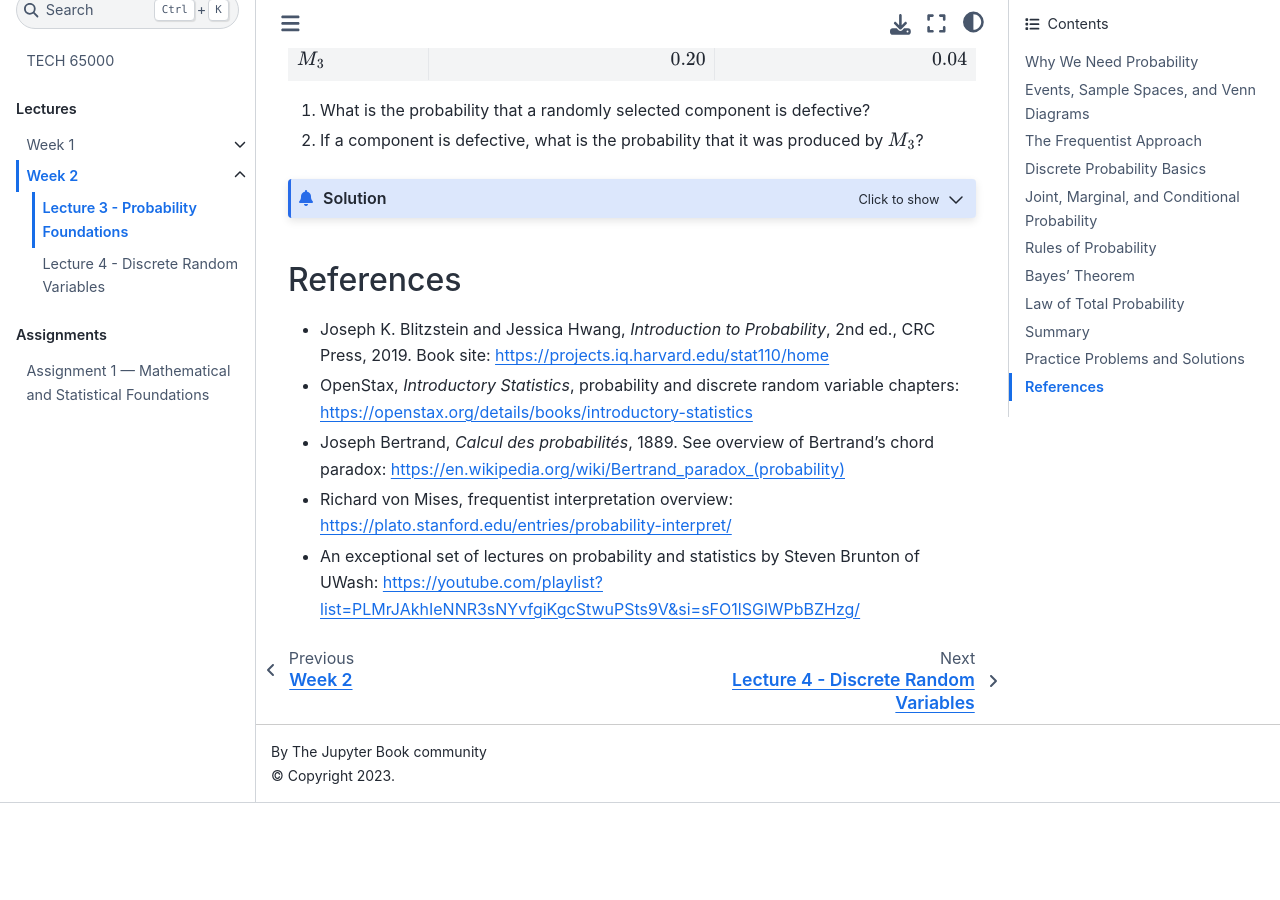
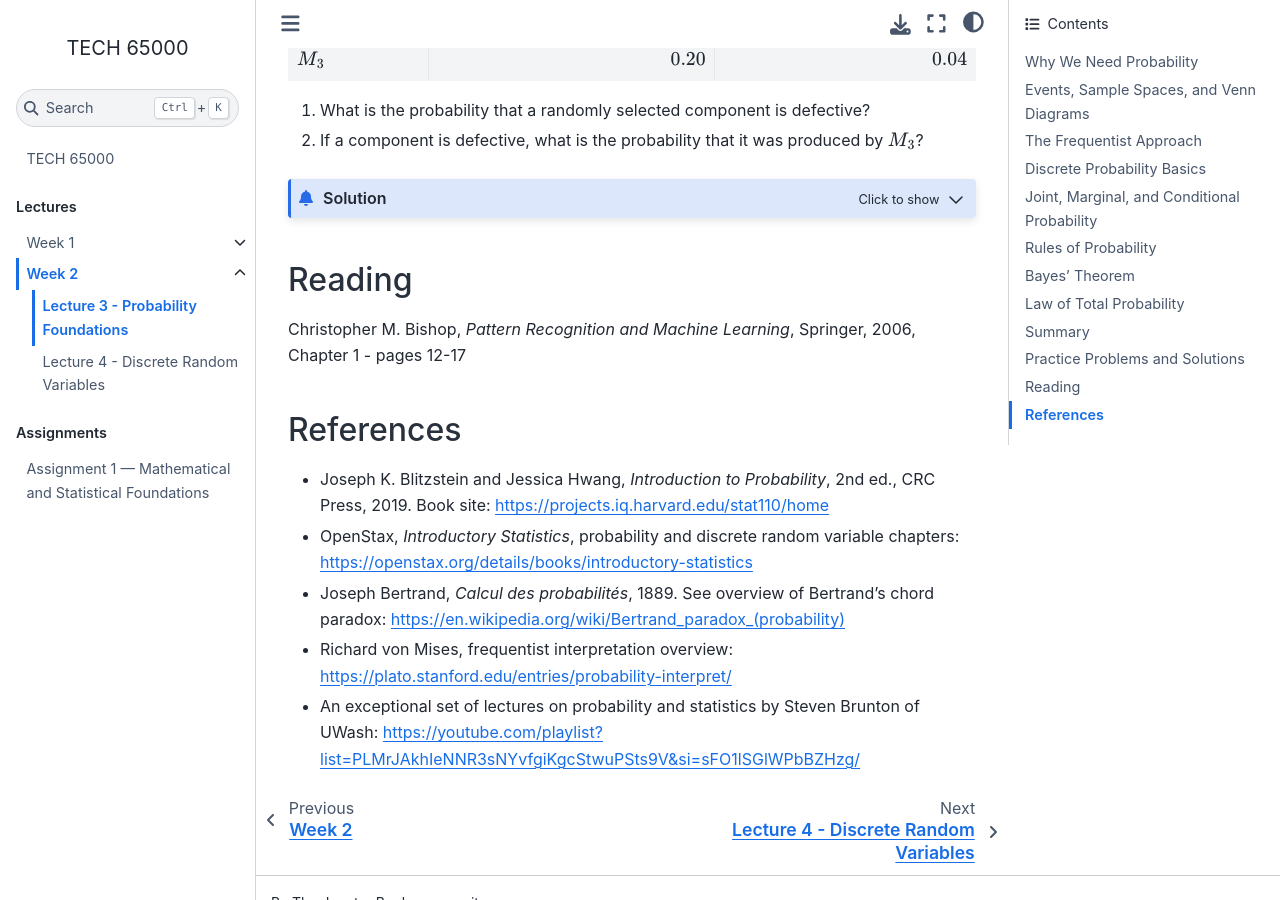
Before and after one commit to DTECH-650/DTECH-650.github.io, a Jupyter Book: the page built from lectures/week2/lecture-3-probability-foundations.md, in a window 1280 px wide and 900 px high, scrolled down 11447 px. Built offline with Jupyter Book 1.0.4 settings and Sphinx 7.4.7 and the Sphinx Book theme 1.1.4, drawn with Linux system fonts in a browser that asks for light colours; pages that are not in the unit, such as notebooks, are missing from menus; before the commit the page ends 12250 px from its top, so only the background shows below that.

Commit message:
Update Week 1 and Week 2 materials

````diff
--- a/lectures/week2/lecture-3-probability-foundations.md
+++ b/lectures/week2/lecture-3-probability-foundations.md
@@ -532,6 +532,10 @@ $$
 Although $M_3$ produces only 20% of the components, it accounts for about 42.1% of the defective components because its defect rate is higher.
 ```
 
+## Reading
+
+Christopher M. Bishop, *Pattern Recognition and Machine Learning*, Springer, 2006, Chapter 1 - pages 12-17
+
 ## References
 
 - Joseph K. Blitzstein and Jessica Hwang, *Introduction to Probability*, 2nd ed., CRC Press, 2019. Book site: <https://projects.iq.harvard.edu/stat110/home>
````
Also changed, not shown: lectures/week1/lecture-1-motivation.md (+1 -1 lines), lectures/week2/lecture-4-discrete-random-variables.md (+4 -0 lines).
